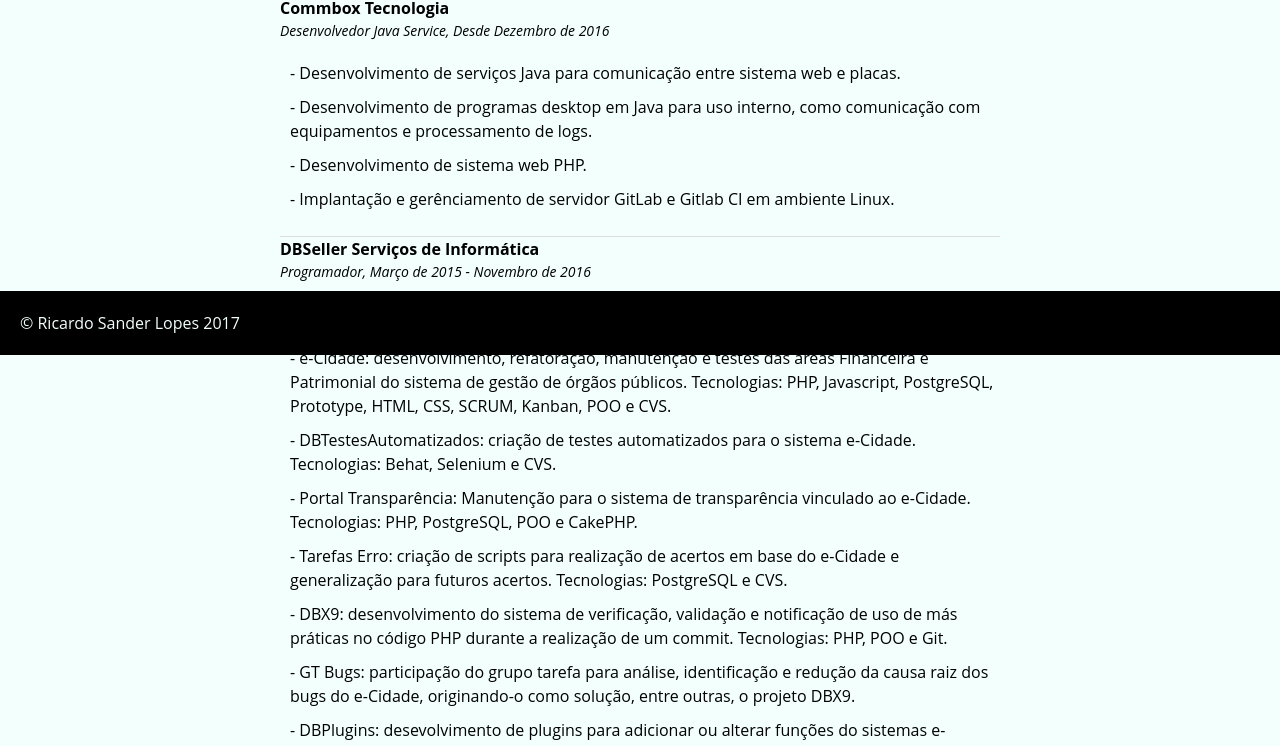
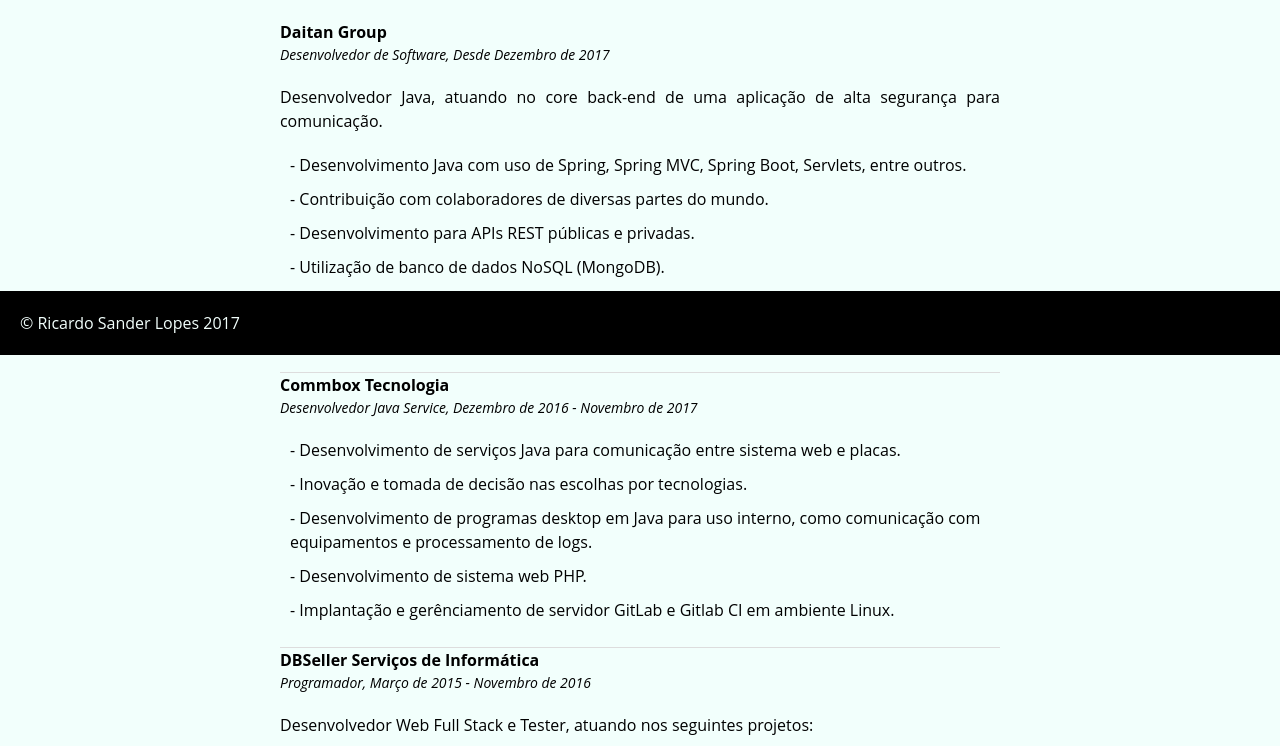
Before and after one commit to ricardosander/ricardosander.github.io.old2, a plain HTML site: page index.html in a window 1280 px wide. Shown: the part 445-1191 px from the top of the page. Drawn offline with Linux system fonts and the light colour scheme.

Commit message:
Add new experiences.

```diff
--- a/index.html
+++ b/index.html
@@ -28,17 +28,33 @@
 			<div class="container">
 
 				<p class="intro">
-					Sou um desenvolvedor <em>Full Stack</em> com preferência pelo <em>Back End</em>. Tenho experiências com programação tanto para web quanto para serviços e desktop. As principais tecnologias com as quais costumo trabalhar são Java, PHP e JavasSript. Gosto de conhecer e testar novas tecnologias e sempre estou em busca de novos desafios. Atualmente moro em Porto Alere/RS.
+					Sou um desenvolvedor <em>Full Stack</em> com preferência pelo <em>back-end</em>. Tenho experiências com programação tanto web quanto para serviços e desktop. As principais tecnologias com as quais costumo trabalhar são Java, PHP e JavasSript. Gosto de conhecer e testar novas tecnologias e sempre estou em busca de novos desafios. Natural de Porto Alegre/RS, atualmente morando em Campinas/SP.
 				</p>
 
 				<h2 class="experiencia-titulo">Experiências</h2>
 
+				<h3 class="experiencia-empresa">Daitan Group</h3>
+				<p class="experiencia-periodo">Desenvolvedor de Software, Desde Dezembro de 2017</p>
+
+				<div  class="experiencia">
+					<p>Desenvolvedor Java, atuando no core back-end de uma aplicação de alta segurança para comunicação.</p>
+					<ul>
+						<li>- Desenvolvimento Java com uso de Spring, Spring MVC, Spring Boot, Servlets, entre outros.</li>
+						<li>- Contribuição com colaboradores de diversas partes do mundo.</li>
+						<li>- Desenvolvimento para APIs REST públicas e privadas.</li>
+						<li>- Utilização de banco de dados NoSQL (MongoDB).</li>
+						<li>- jUnit e Mockito para cobertura de testes com testes unitários.</li>
+						<li>- Utilização de Docker e gerenciamento de containers.</li>
+					</ul>
+				</div>
+
 				<h3 class="experiencia-empresa">Commbox Tecnologia</h3>
-				<p class="experiencia-periodo">Desenvolvedor Java Service, Desde Dezembro de 2016</p>
+				<p class="experiencia-periodo">Desenvolvedor Java Service, Dezembro de 2016 - Novembro de 2017</p>
 
 				<div  class="experiencia">
 					<ul>
 					<li>- Desenvolvimento de serviços Java para comunicação entre sistema web e placas.</li>
+					<li>- Inovação e tomada de decisão nas escolhas por tecnologias.</li>
 					<li>- Desenvolvimento de programas desktop em Java para uso interno, como comunicação com equipamentos e processamento de logs.</li>
 					<li>- Desenvolvimento de sistema web PHP.</li>
 					<li>- Implantação e gerênciamento de servidor GitLab e Gitlab CI em ambiente Linux.</li>
```
